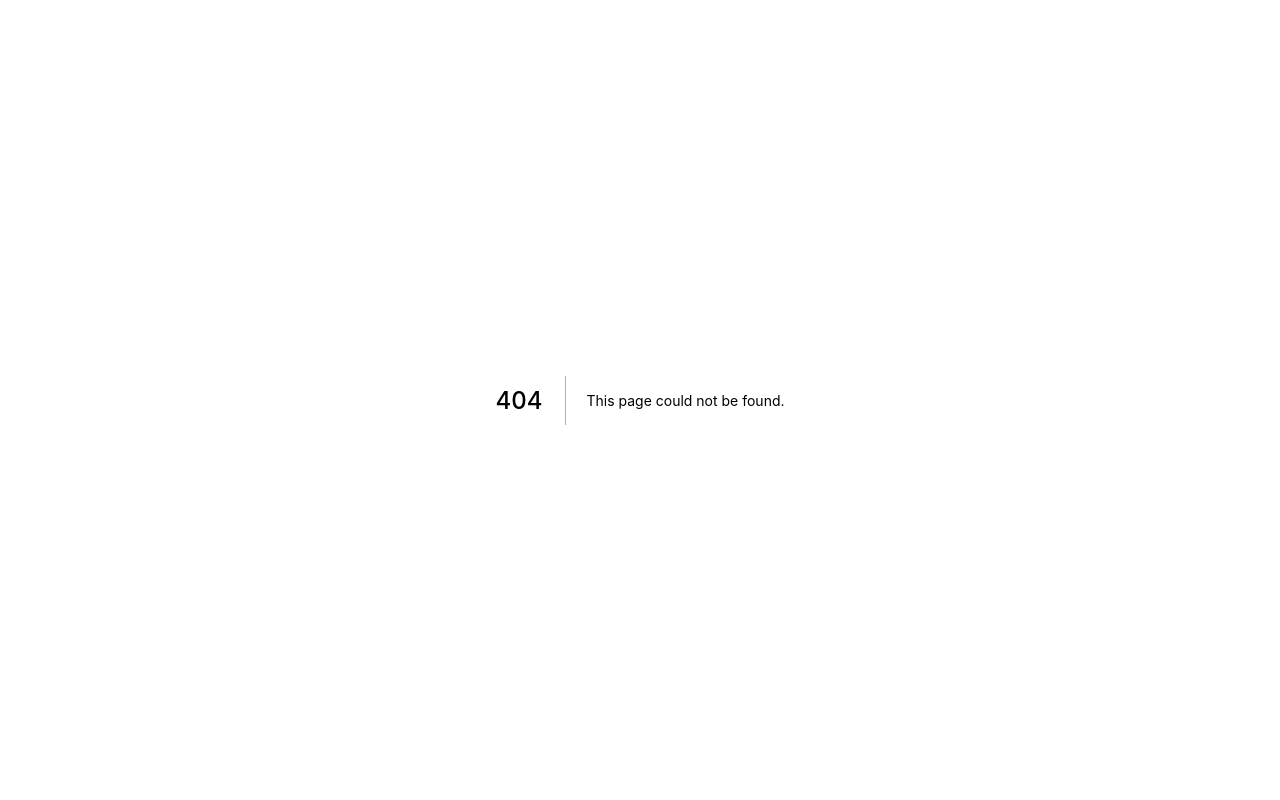
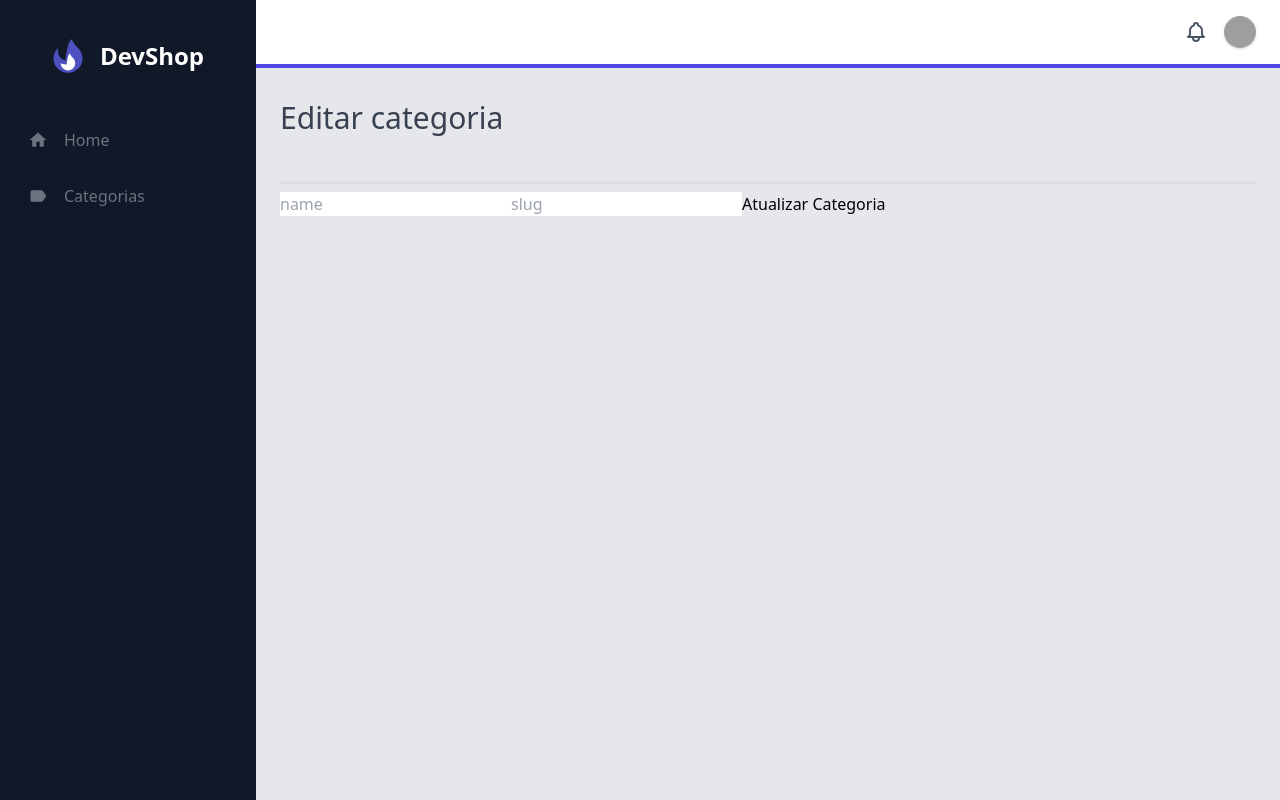
Before and after one commit to kishaba/devshop-frontend, a Next.js app in the folder panel/: page /categories/1/edit in a window 1280 px wide. Before the commit this address had no page. Built offline with nearby package versions, Linux system fonts and the light colour scheme; no server answers; grey boxes are pictures that could not be loaded.

Commit message:
Editing category

```diff
--- /dev/null
+++ b/panel/pages/categories/[id]/edit.js
@@ -0,0 +1,90 @@
+import React, { useEffect } from 'react'
+import { useRouter } from 'next/router'
+import { useMutation, useQuery } from '../../../lib/graphql'
+import { useFormik } from 'formik'
+import Layout from '../../../components/Layout'
+import Title from '../../../components/Title'
+
+const UPDATE_CATEGORY = `
+    mutation updateCategory($id: String!, $name: String!,$slug: String!) {
+      updateCategory (input:{
+        id:   $id,
+        name: $name,
+        slug: $slug
+      })
+      {
+        id
+        name
+        slug
+      }
+    }
+`
+
+const Edit = () => {
+  const router = useRouter()
+  const [updatedata, updateCategory] = useMutation(UPDATE_CATEGORY)
+  //buscou dados no servidor
+  const { data } = useQuery(`
+    query{
+      getCategoryById(id:"${router.query.id}") {
+        id,
+        name,
+        slug
+      }
+    }
+  `)
+  //definiu inicialização do form
+  const form = useFormik({
+    initialValues: {
+      name: '',
+      slug: ''
+    },
+    onSubmit: async values => {
+      const category = {
+        ...values,
+        id: router.query.id
+      }
+      //console.log(category)
+      await updateCategory(category)
+      router.push('/categories')
+    }
+  })
+  //passou os dados pro form
+  useEffect(() => {
+    if (data && data.getCategoryById) {
+      form.setFieldValue('name', data.getCategoryById.name)
+      form.setFieldValue('slug', data.getCategoryById.slug)
+    }
+  }, [data])
+  return (
+    <Layout>
+      <Title>Editar categoria</Title>
+      {/* <pre>{JSON.stringify(data, null, 2)} </pre> */}
+      <div className="mt-8"></div>
+      <div className="flex flex-col mt-8">
+        <div className="-my-2 py-2 overflow-x-auto sm:-mx-6 sm:px-6 lg:-mx-8 lg:px-8">
+          <div className="align-middle inline-block min-w-full shadow overflow-hidden sm:rounded-lg border-b border-gray-200"></div>
+          <form onSubmit={form.handleSubmit}>
+            <input
+              type="text"
+              name="name"
+              placeholder="name"
+              onChange={form.handleChange}
+              value={form.values.name}
+            />
+            <input
+              type="text"
+              name="slug"
+              placeholder="slug"
+              onChange={form.handleChange}
+              value={form.values.slug}
+            />
+            <button type="submit">Atualizar Categoria</button>
+          </form>
+        </div>
+      </div>
+    </Layout>
+  )
+}
+
+export default Edit
--- a/panel/pages/categories/index.js
+++ b/panel/pages/categories/index.js
@@ -42,8 +42,8 @@
       <div className="flex flex-col mt-8">
         <div className="-my-2 py-2 overflow-x-auto sm:-mx-6 sm:px-6 lg:-mx-8 lg:px-8">
           {data && data.getAllCategories && data.getAllCategories.length === 0 && (
-            <div className="bg-orange-100 border-l-4 border-orange-500 text-orange-700 p-4">
-              <p>Alerta sem formatação</p>
+            <div className="bg-yellow-100 border-l-4 border-yellow-500 text-yellow-700 p-4">
+              <p>Nenhuma categoria encontrada</p>
             </div>
           )}
           {data && data.getAllCategories && data.getAllCategories.length > 0 && (
@@ -73,16 +73,15 @@
                             </div>
                           </Table.Td>
                           <Table.Td>
-                            <a
-                              href="#"
-                              className="text-indigo-600 hover:text-indigo-900"
-                            >
-                              Edit
-                            </a>{' '}
+                            <Link href={`/categories/${item.id}/edit`}>
+                              <a className="text-indigo-600 hover:text-indigo-900">
+                                Edit
+                              </a>
+                            </Link>{' '}
                             |{' '}
                             <a
                               href="#"
-                              className="text-red-600 hover:text-indigo-900"
+                              className="text-indigo-600 hover:text-red-600"
                               onClick={remove(item.id)}
                             >
                               Remove
```
